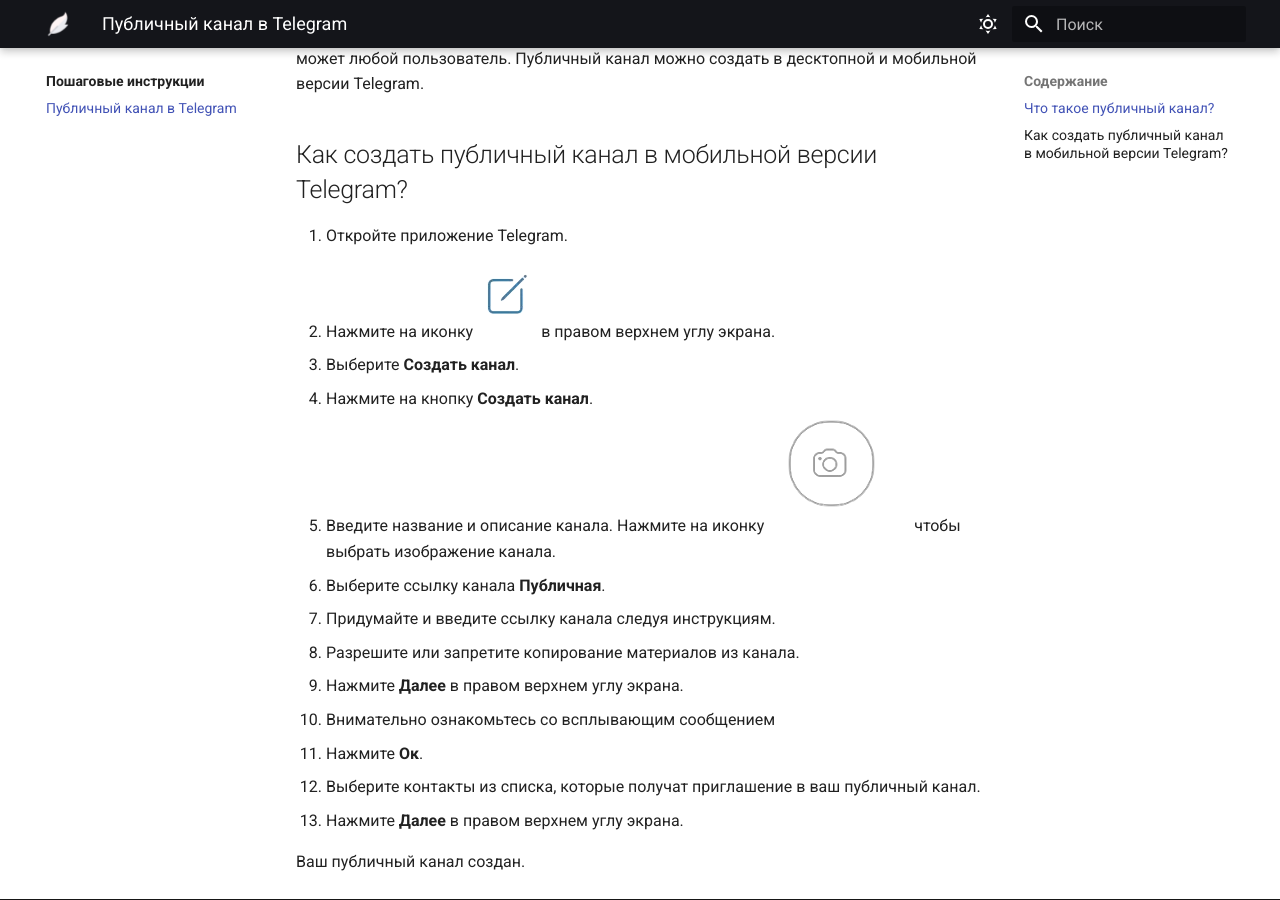
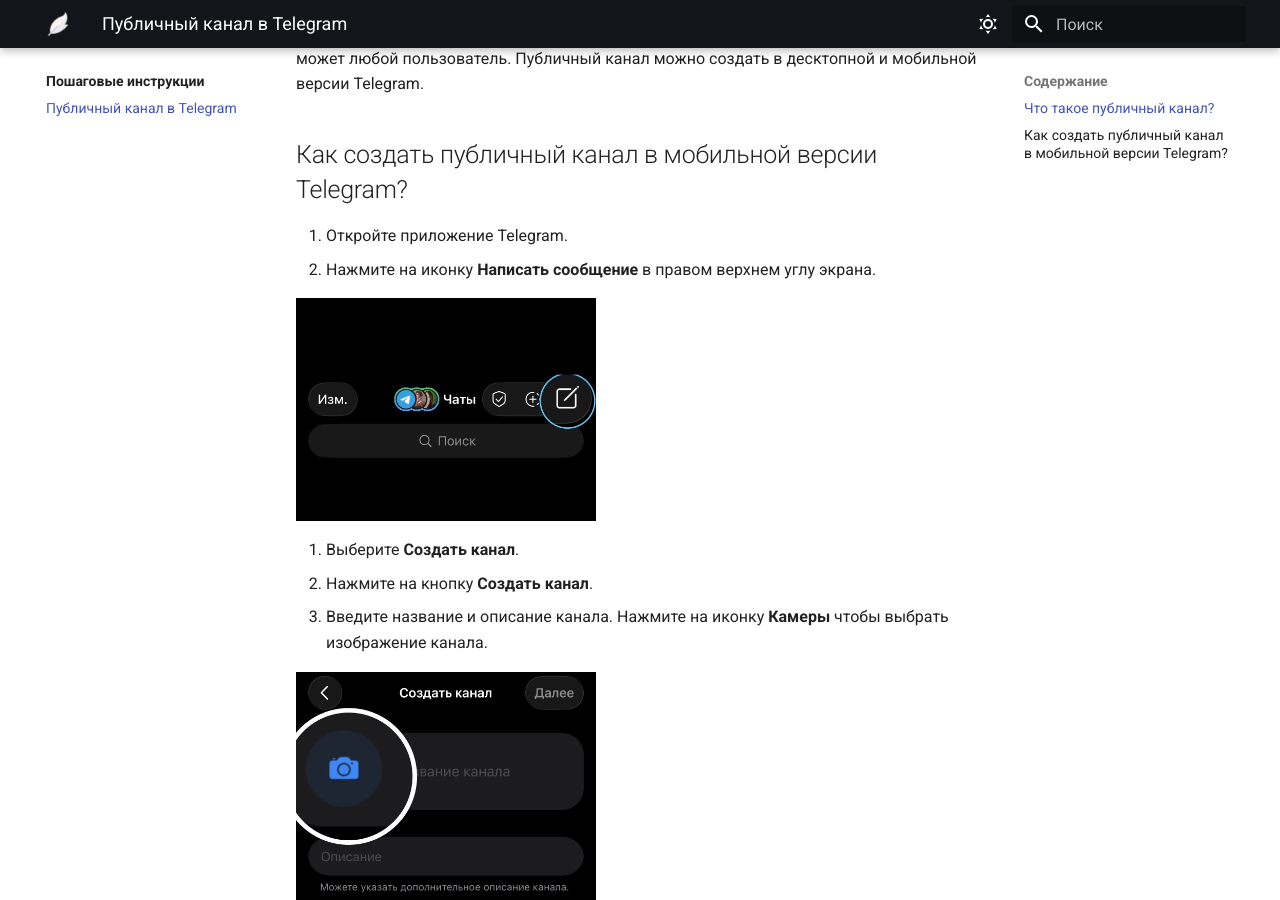
Before and after one commit to ChriKuz/pet-project, an MkDocs documentation site: the page built from docs/Instructions/public channel Telegram.md, in a window 1280 px wide and 900 px high, scrolled down 284 px. Built offline with MkDocs 1.6.1 and Material for MkDocs 9.7.7, drawn with Linux system fonts in a browser that asks for light colours.

Commit message:
подключила плагин для картинок

```diff
--- a/docs/Instructions/public channel Telegram.md
+++ b/docs/Instructions/public channel Telegram.md
@@ -8,10 +8,16 @@
 ## Как создать публичный канал в мобильной версии Telegram?
 
 1. Откройте приложение Telegram.
-2. Нажмите на иконку ![message](../images/pic1.png) в правом верхнем углу экрана.
+2. Нажмите на иконку **Написать сообщение** в правом верхнем углу экрана.
+
+![screenshot_message](../images/screenshot_message.jpg){ width="300" style="display:block; margin:0 left;" }
+
 3. Выберите **Создать канал**.
 4. Нажмите на кнопку **Создать канал**.
-5. Введите название и описание канала. Нажмите на иконку ![picture](../images/pic2.png) чтобы выбрать изображение канала.
+5. Введите название и описание канала. Нажмите на иконку **Камеры** чтобы выбрать изображение канала.
+
+![screenshot_camera](../images/screenshot_camera.jpg){ width="300" style="display:block; margin:0 left;" }
+
 6. Выберите ссылку канала **Публичная**.
 7. Придумайте и введите ссылку канала следуя инструкциям.
 8. Разрешите или запретите копирование материалов из канала.
```
Also changed, not shown: docs/images/pic1.png (deleted), docs/images/pic2.png (deleted), docs/images/screenshot_camera.jpg (added), docs/images/screenshot_message.jpg (added), 2 other files.
